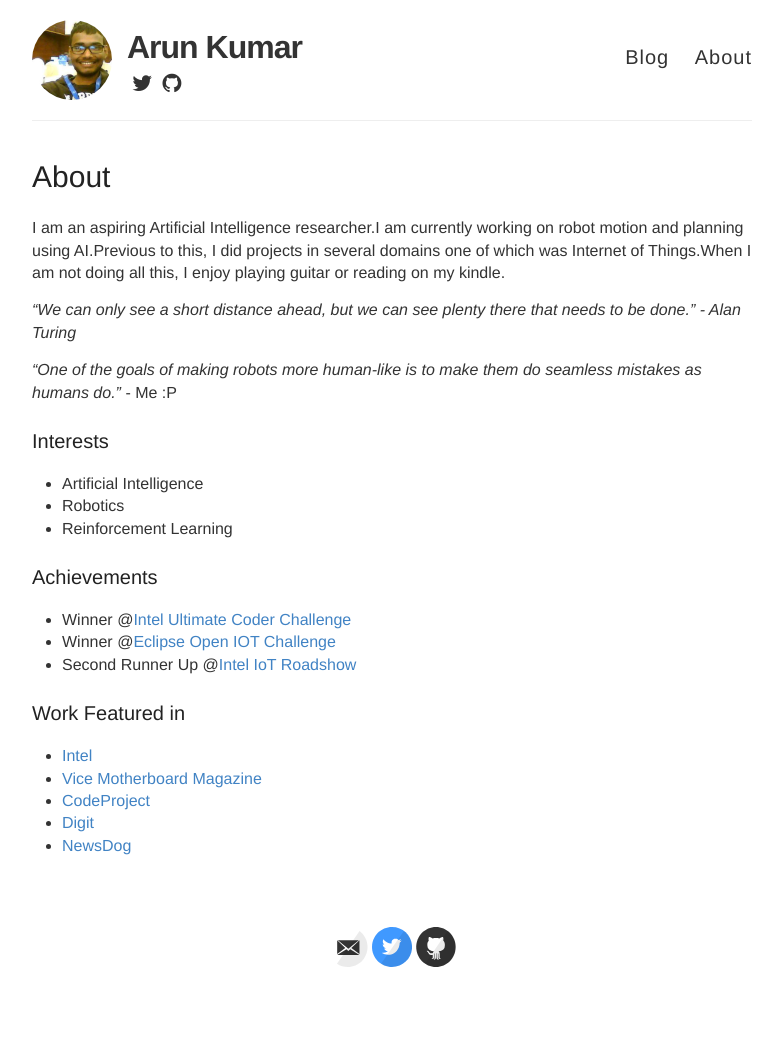
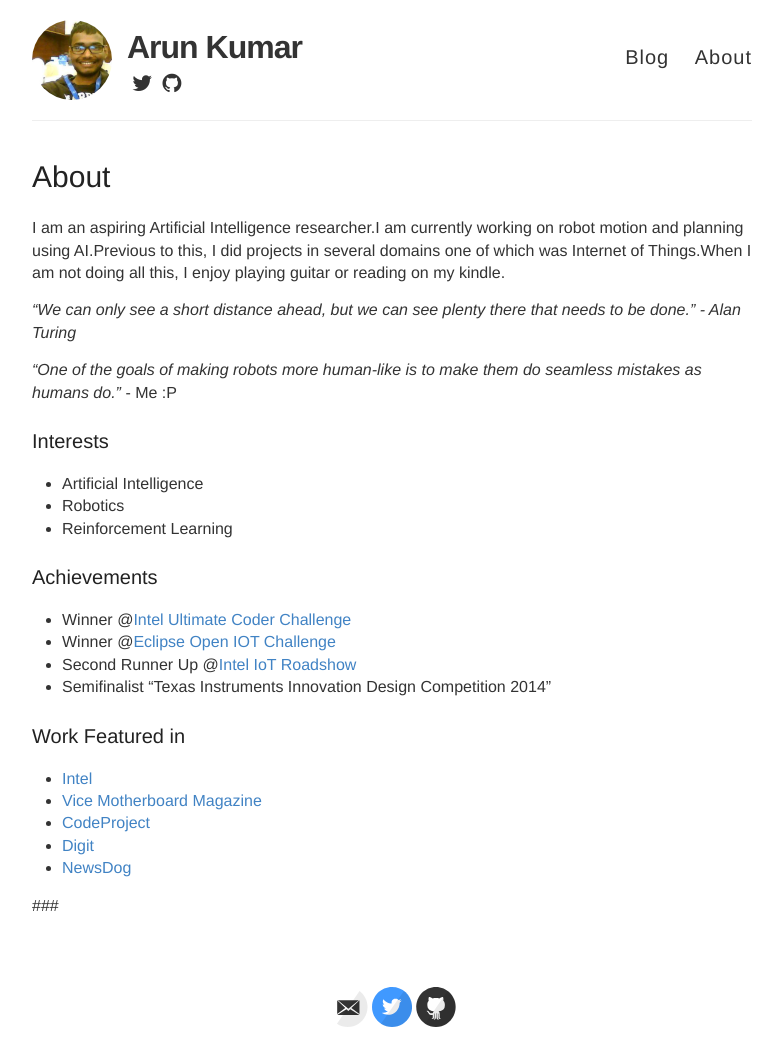
Before and after one commit to ioarun/ioarun.github.io, a Jekyll site: the page built from about.md, in a window 1280 px wide. Shown: the whole page, without its empty margins (248-1031 px from the left). Built offline with Jekyll 4.4.1, drawn with Linux system fonts in a browser that asks for light colours; nearby versions of some CDN libraries; some web fonts are replaced; before the commit the page ends 994 px from its top, so only the background shows below that.

Commit message:
Update about.md

```diff
--- a/about.md
+++ b/about.md
@@ -21,6 +21,7 @@ I am an aspiring Artificial Intelligence researcher.I am currently working on ro
 * Winner @[Intel Ultimate Coder Challenge](https://software.intel.com/en-us/blogs/2016/08/05/the-intel-ultimate-coder-challenge-for-iot-winners-have-been-chosen)
 * Winner @[Eclipse Open IOT Challenge](https://www.eclipse.org/org/press-release/20160310_iotchallenge_winners2016.php)
 * Second Runner Up @[Intel IoT Roadshow](https://drive.google.com/file/d/0ByuvNaTkATl-MUlRWnh4Nl9uaVE/view?usp=sharing)
+* Semifinalist “Texas Instruments Innovation Design Competition 2014”
 
 ### Work Featured in
 
@@ -29,3 +30,5 @@ I am an aspiring Artificial Intelligence researcher.I am currently working on ro
 * [CodeProject](https://www.codeproject.com/articles/1165860/WebControls/)
 * [Digit](http://www.digit.in/apps/intel-ultimate-coder-challenge-for-iot-what-is-team-vaidya-up-to-now-33481.html)
 * [NewsDog](http://www.newsdog.today/a/article/5776231a76f3dffb593291ae/)
+
+###
```
